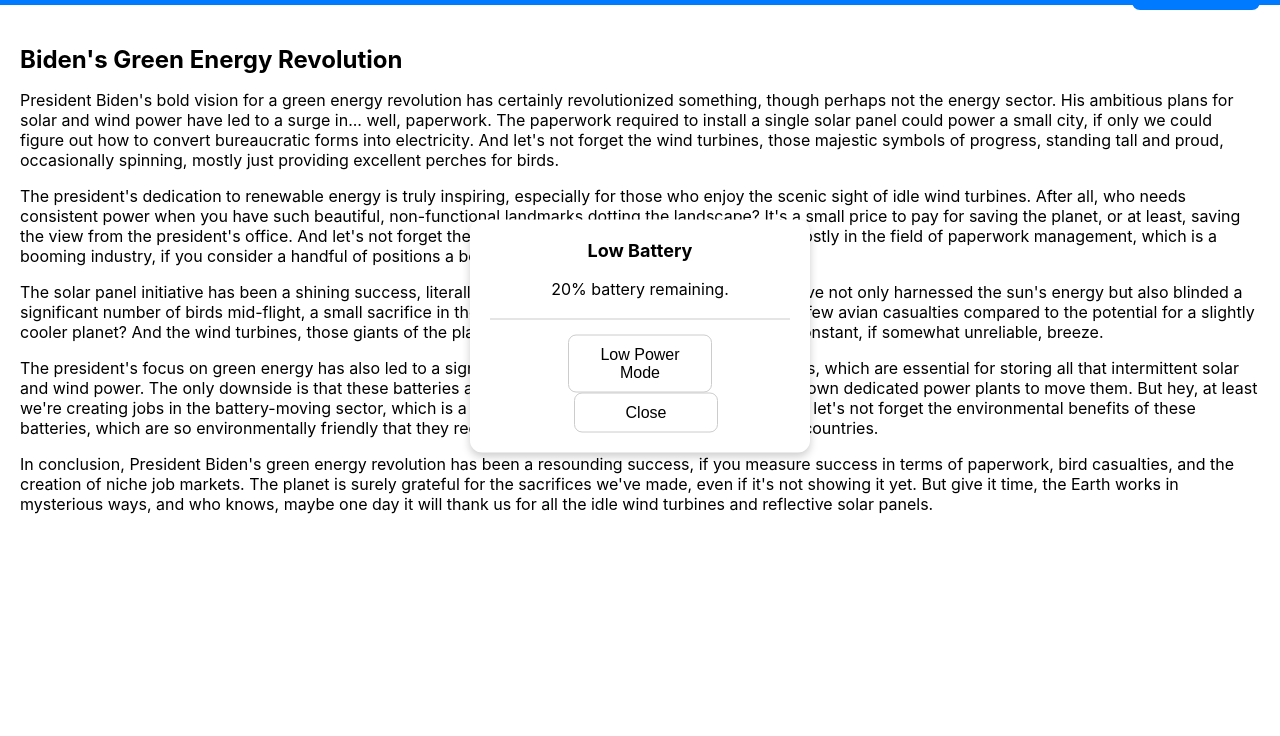
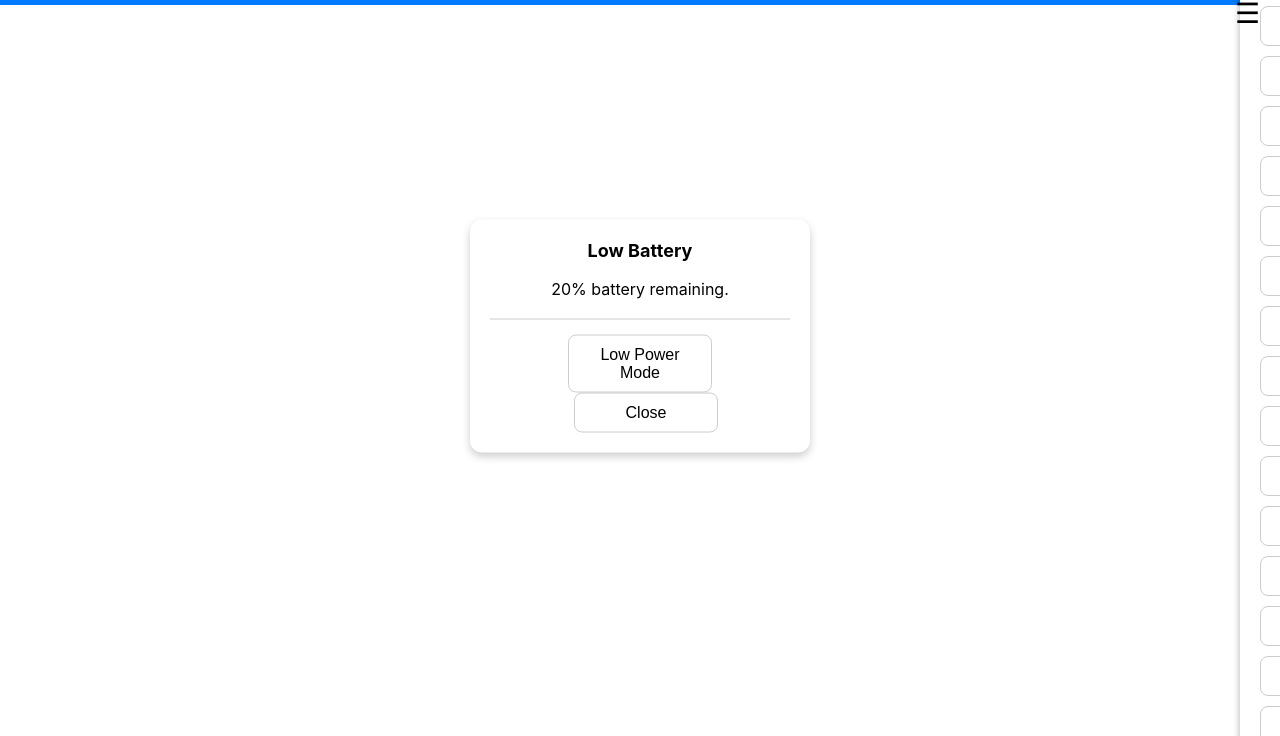
Before and after one commit to PayEasyWithVemmo/index.html.., a plain HTML site: page index.html in a window 1280 px wide. Shown: the part 64-800 px from the top of the page. Drawn offline with Linux system fonts and the light colour scheme.

Commit message:
Update index.html

```diff
--- a/index.html
+++ b/index.html
@@ -35,22 +35,17 @@
 
         .context-menu-button {
             position: fixed;
-            top: 20px;
+            top: 60px; /* Adjusted so it doesn't overlap the banner */
             right: 20px;
             font-size: 28px;
             cursor: pointer;
             z-index: 1000;
-            padding: 10px;
-            background-color: #007AFF;
-            color: white;
-            border: none;
-            border-radius: 8px;
         }
 
         .context-menu {
             position: fixed;
             top: 0;
-            right: -100%;
+            right: -50%;
             width: 50%;
             height: 100%;
             background-color: white;
@@ -71,7 +66,7 @@
             margin-bottom: 10px;
             border: 1px solid #ccc;
             border-radius: 8px;
-            text-align: left;
+            text-align: center; /* Centering text in the context menu button */
             cursor: pointer;
             background-color: white;
             font-size: 16px;
@@ -95,13 +90,12 @@
             display: none;
             width: 80%;
             max-width: 300px;
-            text-align: center; /* Centering text */
+            text-align: center; /* Center the text inside the popup */
         }
 
         .popup h3 {
             margin-top: 0;
             font-size: 18px;
-            text-align: center;
         }
 
         .popup p {
@@ -120,6 +114,7 @@
             font-size: 16px;
             transition: background-color 0.2s ease-in-out;
             box-sizing: border-box; /* Important for consistent sizing */
+            text-align: center; /* Center text inside the button */
         }
 
         .popup button:hover {
@@ -134,32 +129,23 @@
             border-bottom: 1px solid #ccc;
             margin: 15px 0;
         }
-
     </style>
 </head>
 <body>
     <div class="banner">The Truth About Global Warming</div>
 
-    <div class="context-menu-button">&#9776; Menu</div>
+    <div class="context-menu-button">&#9776;</div>
 
-    <div class="context-menu"></div>
+    <div class="context-menu">
+        <!-- Buttons will be added dynamically here -->
+    </div>
 
     <div class="article-container">
-        <div class="paragraph" id="paragraph1">
-            <h2>Biden's Green Energy Revolution</h2>
-            <p>President Biden's bold vision for a green energy revolution has certainly revolutionized something, though perhaps not the energy sector. His ambitious plans for solar and wind power have led to a surge in... well, paperwork. The paperwork required to install a single solar panel could power a small city, if only we could figure out how to convert bureaucratic forms into electricity. And let's not forget the wind turbines, those majestic symbols of progress, standing tall and proud, occasionally spinning, mostly just providing excellent perches for birds.</p>
-            <p>The president's dedication to renewable energy is truly inspiring, especially for those who enjoy the scenic sight of idle wind turbines. After all, who needs consistent power when you have such beautiful, non-functional landmarks dotting the landscape? It's a small price to pay for saving the planet, or at least, saving the view from the president's office. And let's not forget the jobs created in the green energy sector - mostly in the field of paperwork management, which is a booming industry, if you consider a handful of positions a boom.</p>
-            <p>The solar panel initiative has been a shining success, literally. The reflective surfaces of these panels have not only harnessed the sun's energy but also blinded a significant number of birds mid-flight, a small sacrifice in the grand scheme of things. After all, what's a few avian casualties compared to the potential for a slightly cooler planet? And the wind turbines, those giants of the plains, have been instrumental in providing a constant, if somewhat unreliable, breeze.</p>
-            <p>The president's focus on green energy has also led to a significant increase in the production of batteries, which are essential for storing all that intermittent solar and wind power. The only downside is that these batteries are so large and heavy that they require their own dedicated power plants to move them. But hey, at least we're creating jobs in the battery-moving sector, which is a niche market, but a market nonetheless. And let's not forget the environmental benefits of these batteries, which are so environmentally friendly that they require special disposal sites the size of small countries.</p>
-            <p>In conclusion, President Biden's green energy revolution has been a resounding success, if you measure success in terms of paperwork, bird casualties, and the creation of niche job markets. The planet is surely grateful for the sacrifices we've made, even if it's not showing it yet. But give it time, the Earth works in mysterious ways, and who knows, maybe one day it will thank us for all the idle wind turbines and reflective solar panels.</p>
-        </div>
-
-        <!-- Additional paragraphs would follow here in the same structure -->
-
+        <!-- Articles content will go here -->
     </div>
 
     <script>
-     // JavaScript for pop-ups
+        // JavaScript for pop-ups
         const popups = [];
         let popupIndex = 0;
 
@@ -254,6 +240,9 @@
             });
             contextMenu.appendChild(button);
         });
+
+        // Example content (this part will go inside article-container)
+        // Add your article paragraphs here as needed.
     </script>
 </body>
 </html>
```
